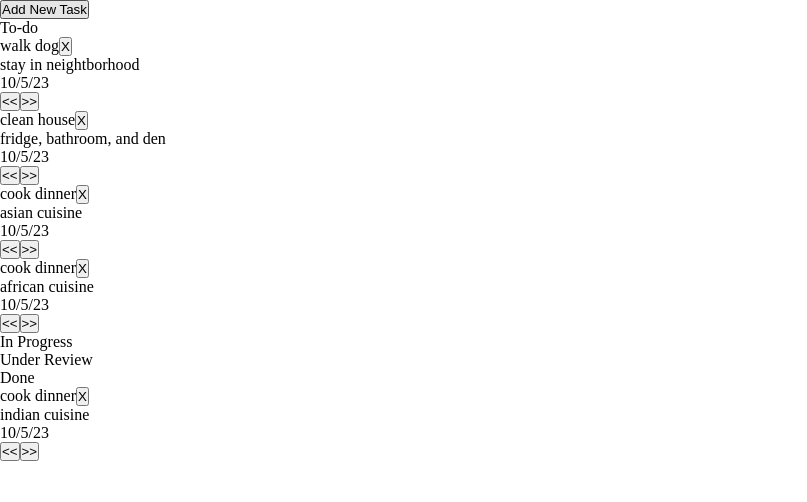
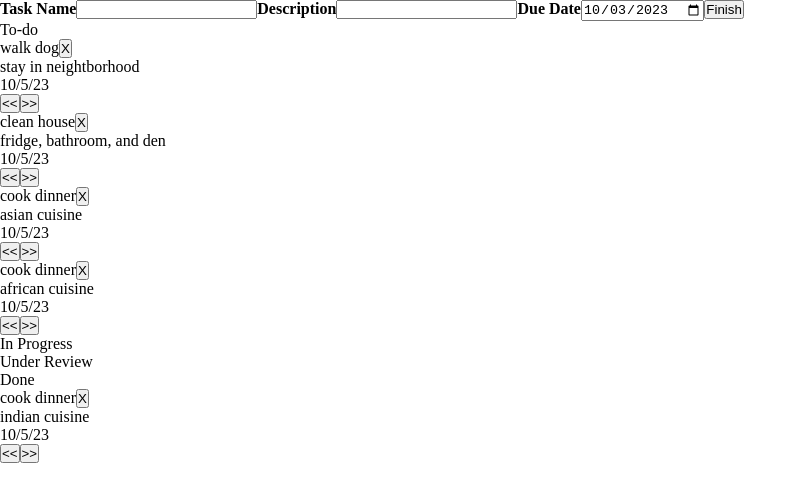
Before and after one commit to dayblassingame/CapableTM, a React app: page / in a window 1280 px wide. Both pictures are taken after a click on the button "Add New Task". Shown: the top 502 px of the page, without its empty margins (0-807 px from the left). Built offline with nearby package versions, Linux system fonts and the light colour scheme.

Commit message:
add new task functionality added

```diff
--- a/src/App.js
+++ b/src/App.js
@@ -1,9 +1,9 @@
-import React, { useState } from "react";
+import React, { useState, useEffect } from "react";
 import './App.scss'
 import Task from "./Task";
+import NewTaskModal from "./NewTaskModal";
 
 export function App({taskProp}){
-    let id = 0;
     const stages = [
         {
             name: 'To-do',
@@ -22,20 +22,49 @@ export function App({taskProp}){
             accordion: true,
         }
     ]
+    const [tasks, setTasks] = useState([]);
+    const [id, setId] = useState(0);
 
-    let taskList = []
-    taskProp.forEach((task) =>{
-        task.id = id;
-        taskList = [...taskList, task];
-        id++;
-    })
-    const [tasks, setTasks] = useState(taskList);
+    useEffect(()=>{
+        let taskList = []
+        taskProp.forEach((task, i) =>{
+            task.id = i;
+            taskList = [...taskList, task];
+        })
+        setTasks([...taskList])
+        setId(taskList.length)
+    }, [])
+
+    const submitNewTask =(e)=>{
+        e.preventDefault();
+
+        const timezone = new Date().getTimezoneOffset();
+        const date = new Date(e.target.date.value);
+
+        const newTask = {
+            name: e.target.name.value,
+            details: e.target.details.value,
+            currentStage: 0,
+            id: id,
+            key: id,
+            dueDate: (new Date(date.getTime()+timezone*60000))
+        }
+        setId(id+1);
+        setTasks([...tasks, newTask])
+    }
 
     return(
         <main id='main' className='ctm-main-dashboard'>
             <span className="ctm-newTaskContainer">
-                <button id='newTask'> Add New Task</button>
+                <button id='newTaskBtn'
+                onClick={(()=>{
+                    const modal = document.getElementById('newTaskModal');
+                    modal.classList.remove('display-none');
+                    const newTaskBtn = document.getElementById('newTaskBtn');
+                    newTaskBtn.classList.add('display-none');
+                })}> Add New Task</button>
             </span>
+            <NewTaskModal submit={submitNewTask}/>
             <span >
 
             </span>
--- /dev/null
+++ b/src/NewTaskModal.jsx
@@ -0,0 +1,30 @@
+import React, { useState } from "react";
+
+export default function NewTaskModal(props){
+    const [name, setName] = useState('');
+    const [details, setDetails] = useState('');
+    const [date, setDate] = useState(()=>{
+        const initialDate= new Date();
+        return (initialDate.getFullYear() + '-' + initialDate.getMonth() + '-' + (initialDate.getDate() < 10 ? ('0'+initialDate.getDate()) : initialDate.getDate()))
+    });
+
+    return(
+        <div id='newTaskModal' className='display-none'>
+            <form onSubmit={(props.submit)}>
+                <span>
+                    <label><b>Task Name</b></label>
+                    <input required type='text' name='name' value={name} onChange={(e)=>setName(e.target.value)}/>
+                </span>
+                <span>
+                    <label><b>Description</b></label>
+                    <input required type='text' name='details' value={details} onChange={(e)=>setDetails(e.target.value)}/>
+                </span>
+                <span>
+                    <label><b>Due Date</b></label>
+                    <input required type='date' name='date' value={date} onChange={(e) => setDate(e.target.value)}/>
+                </span>
+                <button type='submit'>Finish</button>
+            </form>
+        </div>
+    )
+}
--- a/src/Task.jsx
+++ b/src/Task.jsx
@@ -7,13 +7,6 @@ export default function Task(props){
     let date = props.date;
     let stage = props.stage;
 
-    const formatDate = (date) =>{
-        const month= date.getMonth();
-        const day = date.getDay();
-        const year = date.getFullYear();
-
-        return(month + "/" + day + "/" + year.toString().slice(2));
-    }
     return(
         <li key={id}>
             <span>
@@ -29,3 +22,11 @@ export default function Task(props){
         </li>
     );
 }
+
+export function formatDate(date){
+    const month= date.getMonth();
+    const day = date.getDay();
+    const year = date.getFullYear();
+
+    return(month + "/" + day + "/" + year.toString().slice(2));
+}
--- a/src/stylesheets/_reset.scss
+++ b/src/stylesheets/_reset.scss
@@ -3,3 +3,7 @@
     padding: 0;
     box-sizing: border-box;
 }
+
+.display-none{
+    display: none;
+}
```
